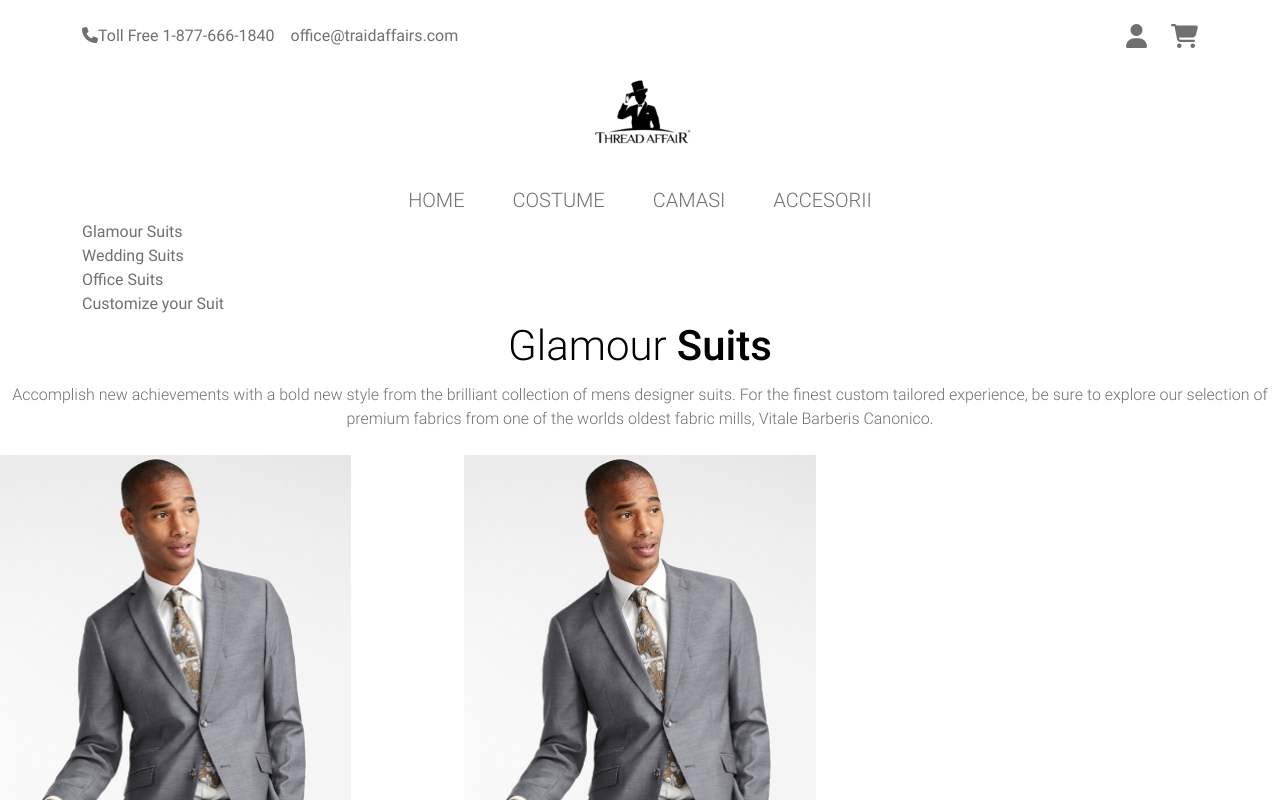
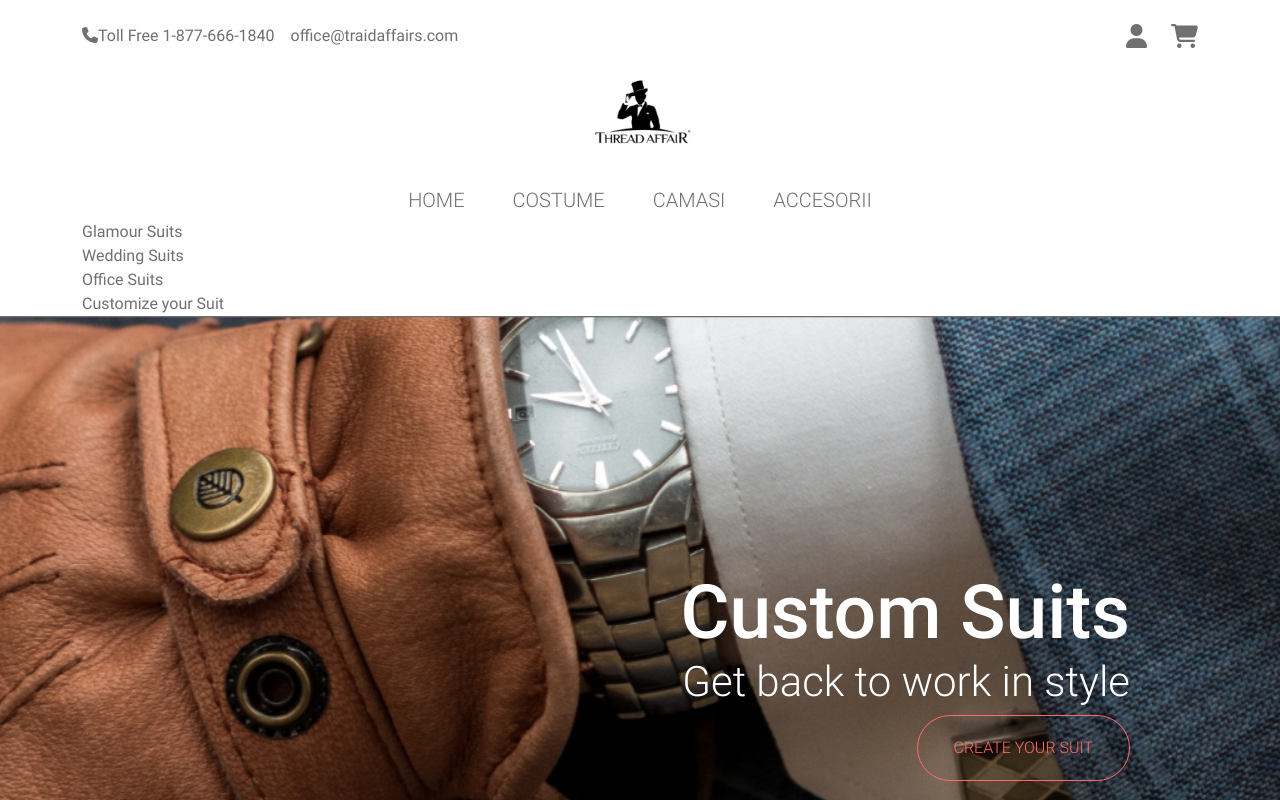
Before and after one commit to AndreeaKiara/thread-affair-pixellab-responsive, a Next.js app: page / in a window 1280 px wide. Shown: the top 800 px of the page. Built offline with nearby package versions, Linux system fonts and the light colour scheme.

Commit message:
home-carousel

```diff
--- a/src/app/page.jsx
+++ b/src/app/page.jsx
@@ -4,6 +4,7 @@
 import HomeCatalogPreview from '@/components/home/HomeCatalogPreview';
 import HomeNewsletter from '@/components/home/HomeNewsletter';
 import Payment from '@/components/home/Payment';
+import HomeCarousel from '@/components/home/HomeCarousel';
 
 export default function Home() {
   return (
@@ -13,6 +14,9 @@
       </header>
 
       <main className="content">
+        <header>
+          <HomeCarousel></HomeCarousel>
+        </header>
         <div className="layout-css">
           <HomeCatalogPreview></HomeCatalogPreview>
         </div>
--- /dev/null
+++ b/src/app/styles/home/_home-carousel.scss
@@ -0,0 +1,37 @@
+.content-banner {
+  height: 716px;
+  background: url('/images/banners/banner-02.jpg') no-repeat center center /
+    cover;
+  color: $white;
+
+  &-inner {
+    display: flex;
+    flex-direction: column;
+    justify-content: center;
+    align-items: center;
+    height: 100%;
+
+    .banner-title {
+      font-size: 49px;
+      margin: 0;
+    }
+
+    .banner-subtitle {
+      font-size: 27px;
+      font-weight: 300;
+    }
+
+    @include media-breakpoint-up(lg) {
+      padding-right: 80px;
+      align-items: flex-end;
+
+      .banner-title {
+        font-size: 75px;
+      }
+
+      .banner-subtitle {
+        font-size: 42px;
+      }
+    }
+  }
+}
--- a/src/app/styles/home/_index.scss
+++ b/src/app/styles/home/_index.scss
@@ -1,5 +1,6 @@
 @import './home-payment';
 @import './home-newsletter';
+@import './home-carousel';
 
 .home {
   main.content {
--- a/src/app/styles/ui/_button.scss
+++ b/src/app/styles/ui/_button.scss
@@ -22,7 +22,7 @@
 
   &-primary-outline {
     padding: 8px 24px;
-    background: $white;
+    background: transparent;
     border: 1px solid $brand-primary;
     border-radius: 24px;
     color: $brand-primary;
--- /dev/null
+++ b/src/components/home/HomeCarousel.jsx
@@ -0,0 +1,17 @@
+export default function HomeCarousel() {
+  return (
+    <div className="content-banner">
+      <div className="content-banner-inner container">
+        <h1 className="banner-title">Custom Suits</h1>
+        <h2 className="banner-subtitle">Get back to work in style</h2>
+        <a
+          href="/"
+          title="Create your suit"
+          className="button button-primary-outline button-lg"
+        >
+          Create your suit
+        </a>
+      </div>
+    </div>
+  );
+}
```
